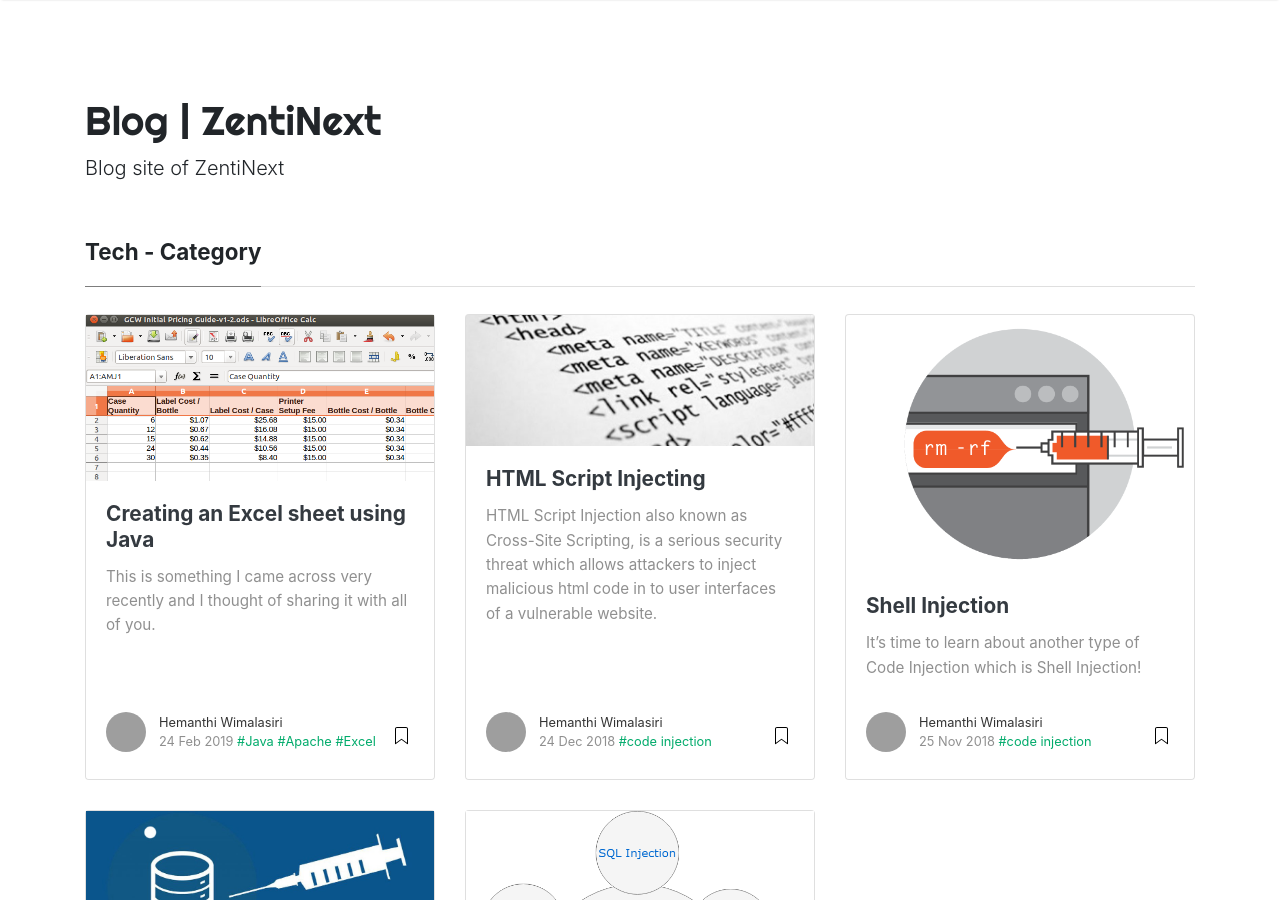
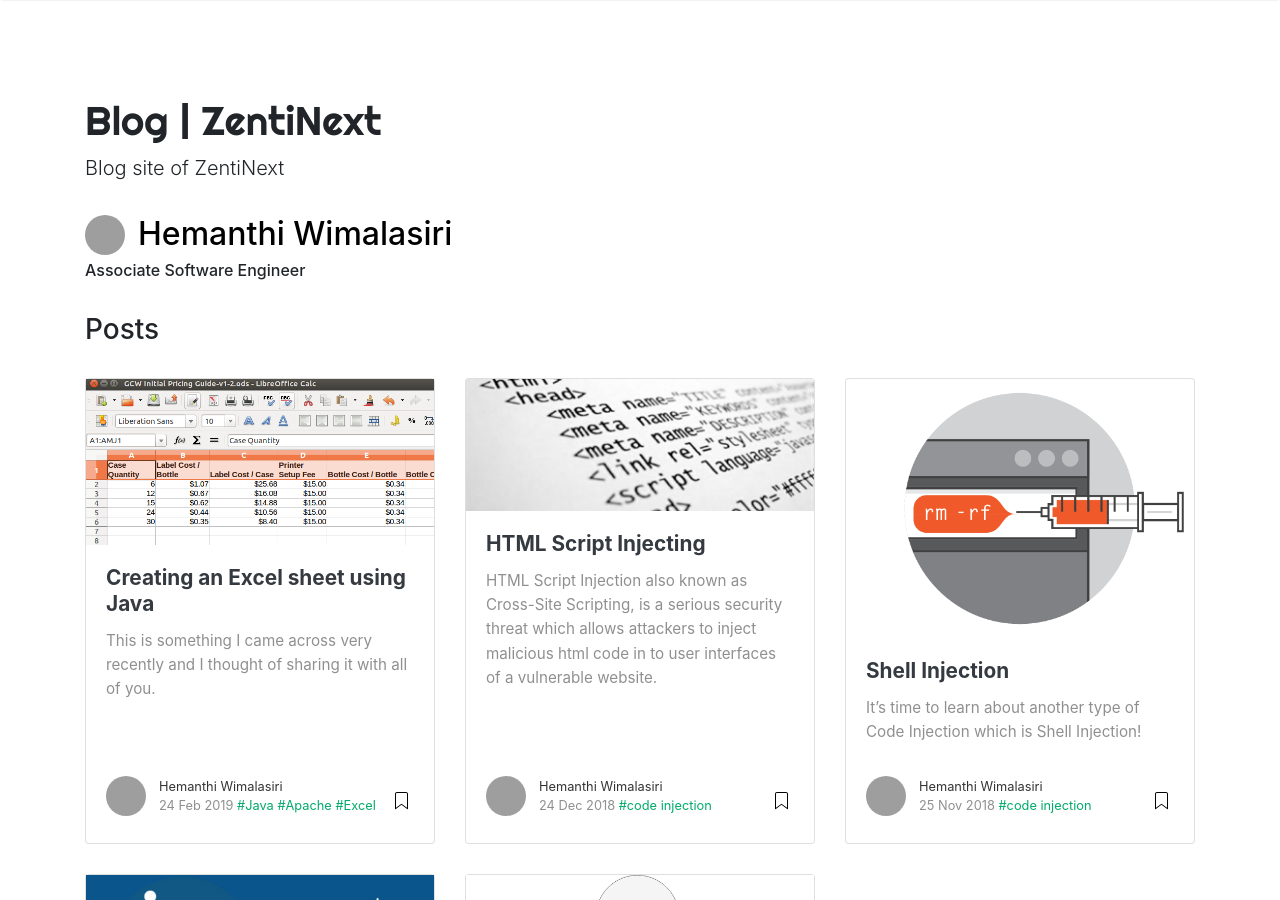
Before and after one commit to ZentiNext/zentinext-blog, a Jekyll site: the page built from _pages/jhwimalasiri.md, in a window 1280 px wide and 900 px high. Built offline with Jekyll 4.4.1, drawn with Linux system fonts in a browser that asks for light colours; nearby versions of some CDN libraries; grey boxes are pictures that could not be loaded.

Commit message:
Add modified Author Page

```diff
--- a/_config.yml
+++ b/_config.yml
@@ -22,7 +22,7 @@ authors:
     twitter: https://twitter.com/mottretor
     description: "ZentiNext Founder"
   jhwimalasiri:
-    name: Jhwimalasiri
+    name: jhwimalasiri
     display_name: Hemanthi Wimalasiri
     gravatar: 4025b3b2066acae521575ed6c5e749f7
     email: hwimalasiri@gmail.com
--- /dev/null
+++ b/_layouts/author.html
@@ -0,0 +1,31 @@
+---
+layout: default
+permalink: "/author"
+---
+
+{% assign authorMeta = site.authors[page.short_name] %}
+<span class="meta-footer-thumb" style="float: left;">
+    {% if authorMeta.avatar %}
+    <img class="author-thumb" src="{{site.baseurl}}/{{ authorMeta.avatar }}" alt="{{ authorMeta.display_name }}">
+    {% else %}
+    <img class="author-thumb" src="https://www.gravatar.com/avatar/{{ authorMeta.gravatar }}?s=250&d=mm&r=x" alt="{{ authorMeta.display_name }}">
+    {% endif %}
+</span>
+<h2 style="color: black;">{{ page.title }} </h2>
+<h6>{{authorMeta.description}}</h6>
+<br>
+
+<h3>Posts</h3>
+<br>
+<div class="row listrecent">
+  {% assign filtered_posts = site.posts | where: 'author', page.short_name %}
+  {% for post in filtered_posts %}
+  {% if post.title != null %}
+  {% if group == null or group == post.group %}
+  {% include postbox.html %}
+  {% endif %}
+  {% endif %}
+  {% endfor %}
+  {% assign filtered_posts = nil %}
+  {% assign group = nil %}
+</div>
--- /dev/null
+++ b/_pages/jhwimalasiri.md
@@ -0,0 +1,6 @@
+---
+layout: author
+title: Hemanthi Wimalasiri
+short_name: jhwimalasiri
+permalink: authors/jhwimalasiri
+---
--- a/authors/Jhwimalasiri.html
+++ /dev/null
@@ -1,23 +0,0 @@
----
-title: "Hemanthi Wimalasiri"
-layout: default
-permalink: "/authors/jhwimalasiri.html"
----
-
-<div class="row listrecent">
-    {% for category in site.categories %}
-    <div class="section-title col-md-12 mt-4">
-    <h2 id="{{ category[0] | replace: " ","-" }}"><span class="text-capitalize">{{ category[0] }} - Category</span></h2>
-    </div>
-    {% assign pages_list = category[1] %}
-    {% for post in pages_list %}
-    {% if post.title != null %}
-    {% if group == null or group == post.group %}
-    {% include postbox.html %}
-    {% endif %}
-    {% endif %}
-    {% endfor %}
-    {% assign pages_list = nil %}
-    {% assign group = nil %}
-    {% endfor %}
-    </div>
```
Also changed, not shown: _layouts/authors.html (+25 -16 lines), _pages/mottretor.md (added, +6 -0 lines).
